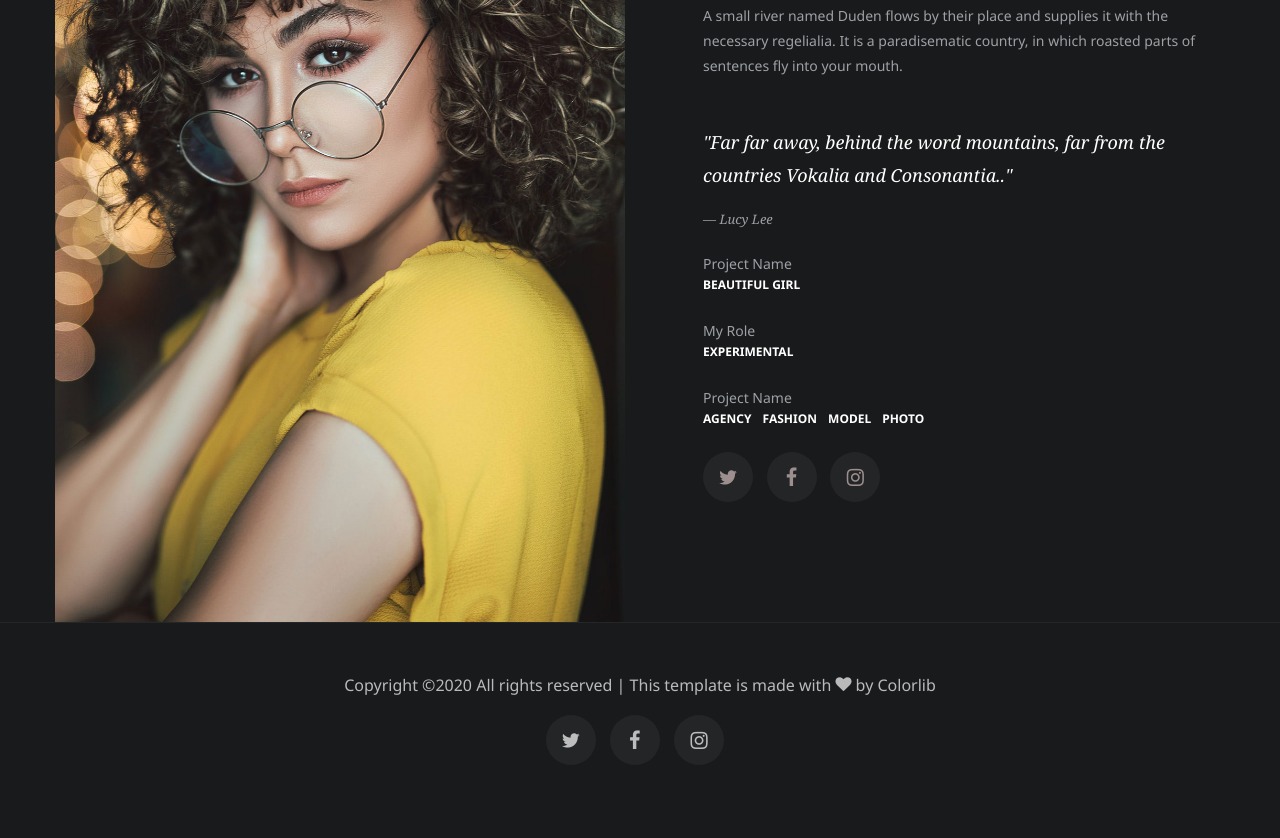
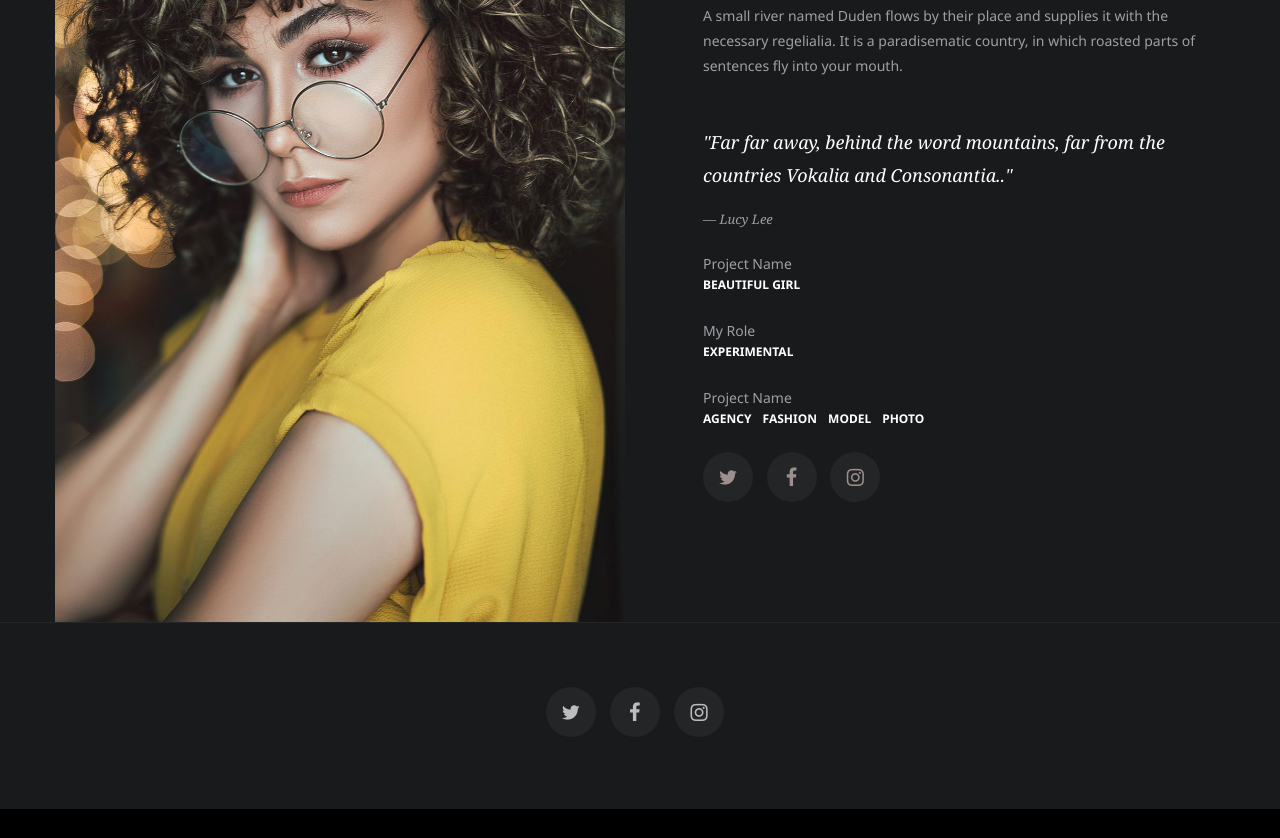
Before and after one commit to rawkiesthinker/snapshot, a plain HTML site: page work-single.html in a window 1280 px wide. Shown: the part 1017-1855 px from the top of the page. After the commit the page ends 1826 px from the top, so only its background shows below. Drawn offline with Linux system fonts and the light colour scheme; some packages are replaced by stand-ins of ours; no server answers; files whose address does not match are found by name.

Commit message:
foirth commit

```diff
--- a/index.html
+++ b/index.html
@@ -621,7 +621,7 @@
           <div class="col-md-12 text-center">
 
             <p><!-- Link back to Colorlib can't be removed. Template is licensed under CC BY 3.0. -->
-  Copyright &copy;<script>document.write(new Date().getFullYear());</script> All rights reserved | This template is made with <i class="icon-heart" aria-hidden="true"></i> by <a href="https://colorlib.com" target="_blank">Colorlib</a>
+  <!-- Copyright &copy;<script>document.write(new Date().getFullYear());</script> All rights reserved | This template is made with <i class="icon-heart" aria-hidden="true"></i> by <a href="https://colorlib.com" target="_blank">Colorlib</a> -->
   <!-- Link back to Colorlib can't be removed. Template is licensed under CC BY 3.0. --></p>
 
 					  <ul class="ftco-footer-social p-0">
--- a/work-single.html
+++ b/work-single.html
@@ -135,9 +135,8 @@
           <div class="col-md-12 text-center">
 
             <p><!-- Link back to Colorlib can't be removed. Template is licensed under CC BY 3.0. -->
-  Copyright &copy;<script>document.write(new Date().getFullYear());</script> All rights reserved | This template is made with <i class="icon-heart" aria-hidden="true"></i> by <a href="https://colorlib.com" target="_blank">Colorlib</a>
-  <!-- Link back to Colorlib can't be removed. Template is licensed under CC BY 3.0. --></p>
-
+				<!-- Copyright &copy;<script>document.write(new Date().getFullYear());</script> All rights reserved | This template is made with <i class="icon-heart" aria-hidden="true"></i> by <a href="https://colorlib.com" target="_blank">Colorlib</a> -->
+				<!-- Link back to Colorlib can't be removed. Template is licensed under CC BY 3.0. --></p>
 					  <ul class="ftco-footer-social p-0">
               <li class="ftco-animate"><a href="#"><span class="icon-twitter"></span></a></li>
               <li class="ftco-animate"><a href="#"><span class="icon-facebook"></span></a></li>
```
